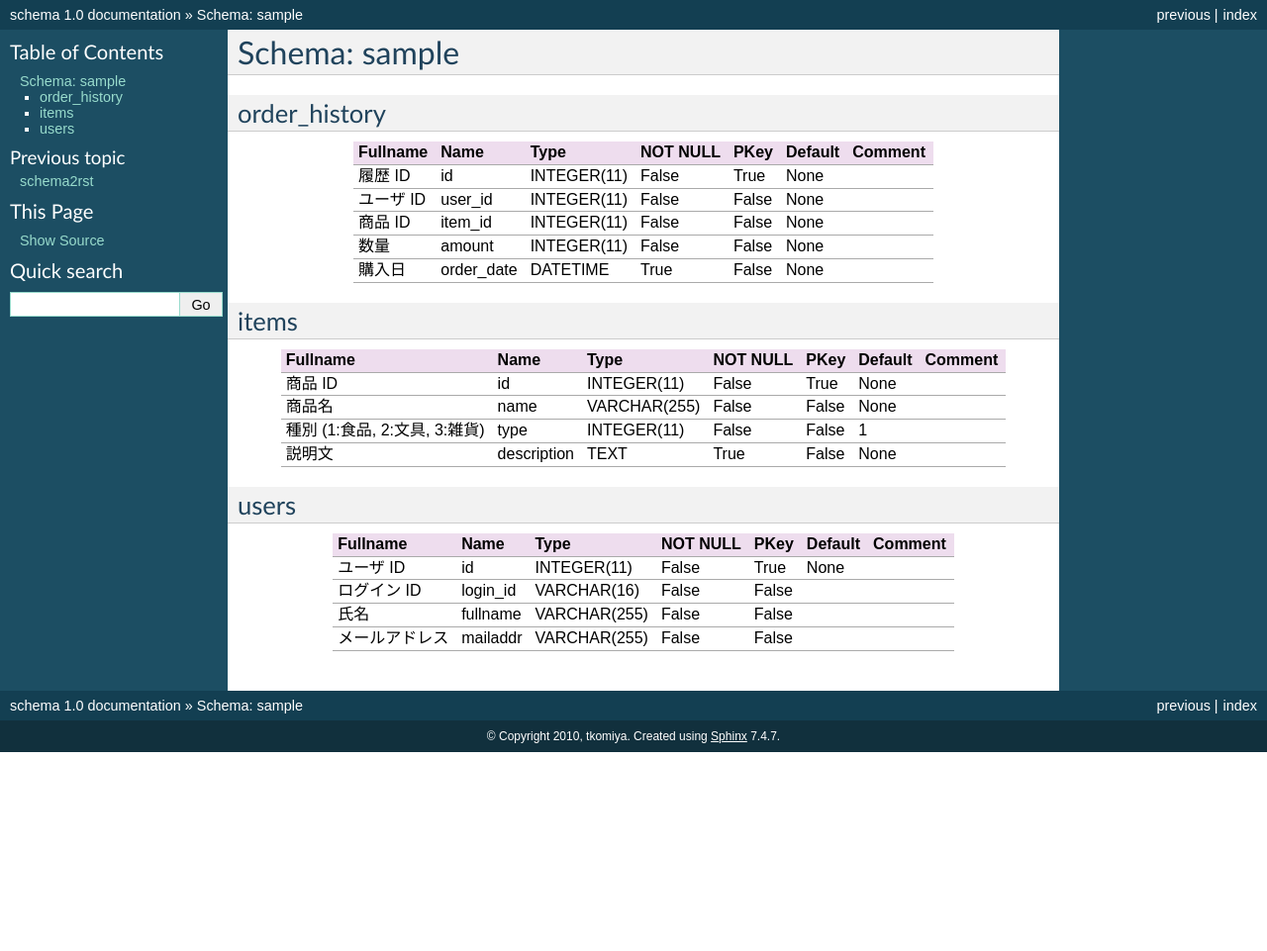
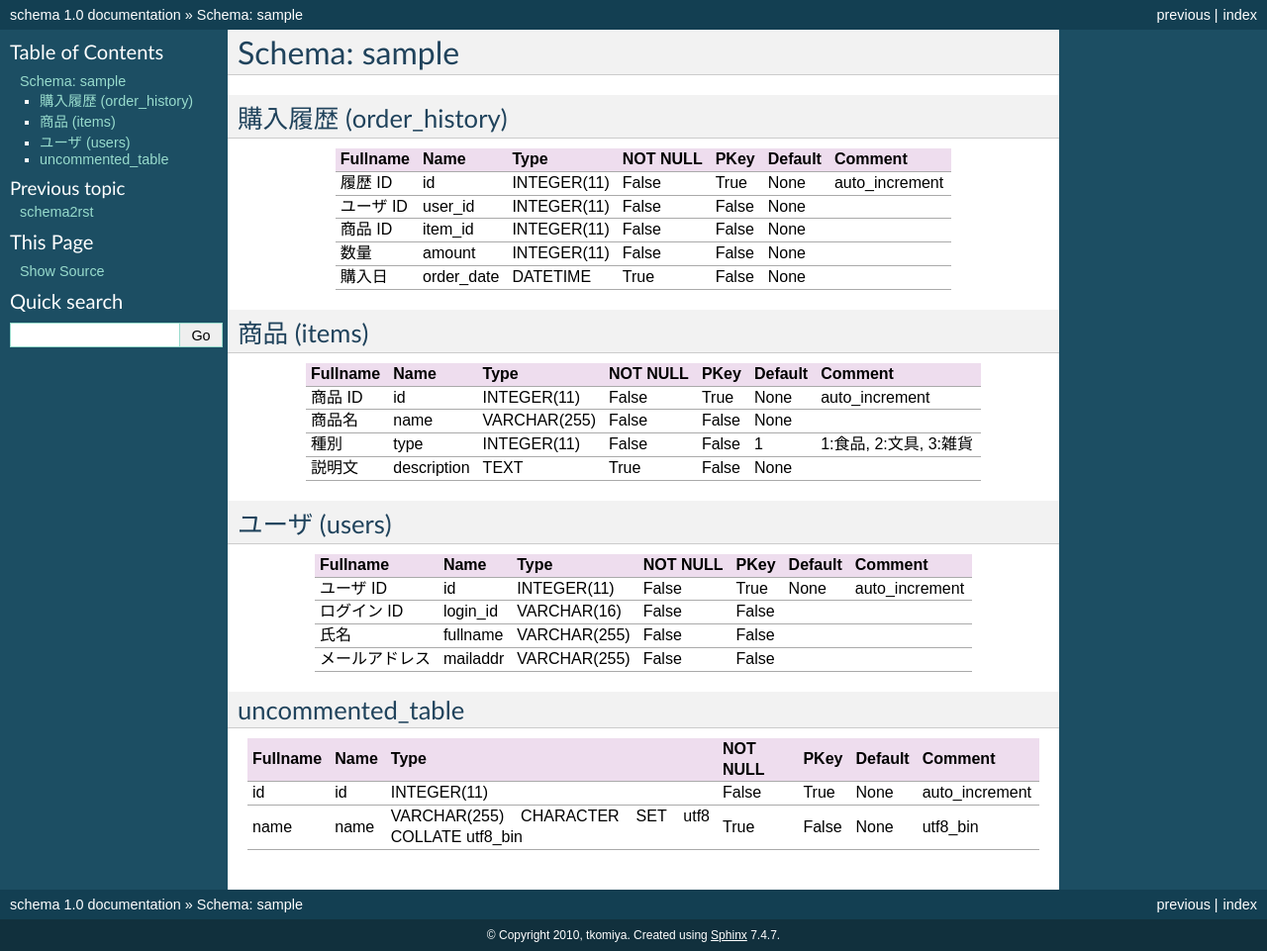
Before and after one commit to blockdiag/blockdiag.com, a Sphinx documentation site: the page built from schema2rst/source/schema.rst, in a window 1280 px wide. Shown: the whole page at 99% size. Built offline with Sphinx 7.4.7, drawn with Linux system fonts in a browser that asks for light colours; before the commit the page ends 900 px from its top, so only the background shows below that.

Commit message:
* Regenerated with newest schema2rst

```diff
--- a/schema2rst/source/schema.rst
+++ b/schema2rst/source/schema.rst
@@ -3,8 +3,8 @@ Schema: sample
 ==============
 
 
-order_history
--------------
+購入履歴 (order_history)
+------------------------
 
 .. list-table::
    :header-rows: 1
@@ -22,7 +22,7 @@ order_history
      - False
      - True
      - None
-     -
+     - auto_increment
    * - ユーザ ID
      - user_id
      - INTEGER(11)
@@ -52,8 +52,8 @@ order_history
      - None
      -
 
-items
------
+商品 (items)
+------------
 
 .. list-table::
    :header-rows: 1
@@ -71,7 +71,7 @@ items
      - False
      - True
      - None
-     -
+     - auto_increment
    * - 商品名
      - name
      - VARCHAR(255)
@@ -79,13 +79,13 @@ items
      - False
      - None
      -
-   * - 種別 (1:食品, 2:文具, 3:雑貨)
+   * - 種別
      - type
      - INTEGER(11)
      - False
      - False
      - 1
-     -
+     - 1:食品, 2:文具, 3:雑貨
    * - 説明文
      - description
      - TEXT
@@ -94,8 +94,8 @@ items
      - None
      -
 
-users
------
+ユーザ (users)
+--------------
 
 .. list-table::
    :header-rows: 1
@@ -113,7 +113,7 @@ users
      - False
      - True
      - None
-     -
+     - auto_increment
    * - ログイン ID
      - login_id
      - VARCHAR(16)
@@ -135,3 +135,31 @@ users
      - False
      -
      -
+
+uncommented_table
+-----------------
+
+.. list-table::
+   :header-rows: 1
+
+   * - Fullname
+     - Name
+     - Type
+     - NOT NULL
+     - PKey
+     - Default
+     - Comment
+   * - id
+     - id
+     - INTEGER(11)
+     - False
+     - True
+     - None
+     - auto_increment
+   * - name
+     - name
+     - VARCHAR(255) CHARACTER SET utf8 COLLATE utf8_bin
+     - True
+     - False
+     - None
+     - utf8_bin
```
Also changed, not shown: 8 other files.
